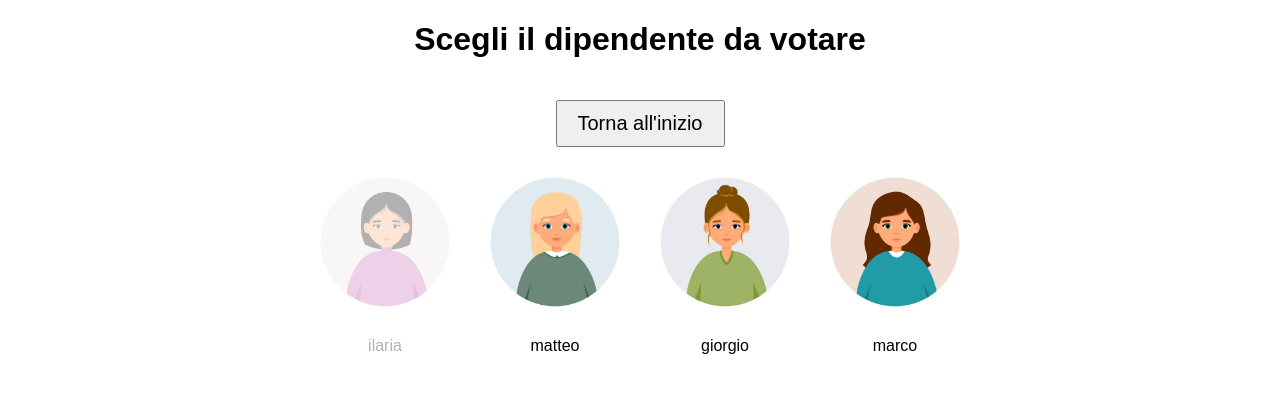
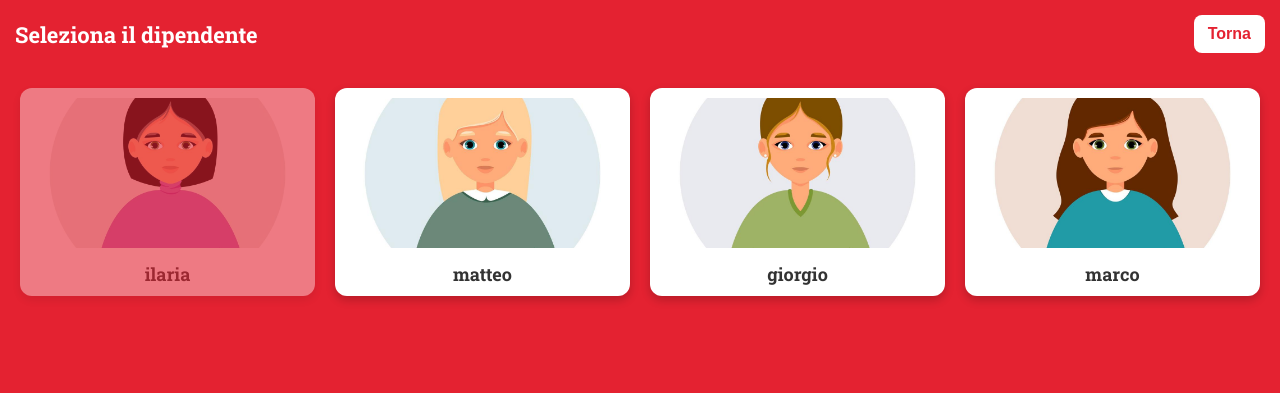
Before and after one commit to conadsciacca/totem_voti, a Flask app: page /dipendenti/0123456789013 in a window 1280 px wide. Shown: the top 393 px of the page. Run offline with Flask 3, Linux system fonts and the light colour scheme; data comes from the database, SQL or seed files in the repository.

Commit message:
Add files via upload

```diff
--- a/templates/dipendenti.html
+++ b/templates/dipendenti.html
@@ -2,51 +2,91 @@
 <html lang="it">
 <head>
 <meta charset="UTF-8">
-<title>Dipendenti</title>
-<link rel="stylesheet" href="{{ url_for('static', filename='style.css') }}">
+<title>Scegli il dipendente</title>
+<meta name="viewport" content="width=device-width, initial-scale=1">
+<link href="https://fonts.googleapis.com/css2?family=Roboto+Slab:wght@400;700&display=swap" rel="stylesheet">
+<style>
+  body {
+    margin: 0;
+    padding: 0;
+    font-family: 'Roboto Slab', serif;
+    background: #e42231;
+    color: white;
+  }
+  header {
+    padding: 15px;
+    display: flex;
+    justify-content: space-between;
+    align-items: center;
+  }
+  header button {
+    background: white;
+    color: #e42231;
+    border: none;
+    padding: 10px 14px;
+    border-radius: 8px;
+    cursor: pointer;
+    font-weight: bold;
+    font-size: 16px;
+  }
+  h1 {
+    font-size: 22px;
+    margin: 0;
+    font-weight: 700;
+  }
+  .grid {
+    display: grid;
+    grid-template-columns: repeat(auto-fit, minmax(150px, 1fr));
+    gap: 20px;
+    padding: 20px;
+  }
+  .card {
+    background: white;
+    color: #333;
+    border-radius: 12px;
+    padding: 10px;
+    box-shadow: 0 4px 10px rgba(0,0,0,0.2);
+    text-align: center;
+    cursor: pointer;
+    transition: transform 0.2s;
+  }
+  .card:hover {
+    transform: scale(1.05);
+  }
+  .card img {
+    width: 100%;
+    height: 150px;
+    object-fit: cover;
+    border-radius: 8px;
+  }
+  .card h3 {
+    margin: 10px 0 0;
+    font-size: 18px;
+    font-weight: 700;
+  }
+  .card.disabled {
+    opacity: 0.4;
+    pointer-events: none;
+  }
+</style>
+<script>
+  let timeout = setTimeout(() => window.location.href = "/", 30000);
+  document.addEventListener("mousemove", () => { clearTimeout(timeout); timeout = setTimeout(() => window.location.href = "/", 30000); });
+  document.addEventListener("keydown", () => { clearTimeout(timeout); timeout = setTimeout(() => window.location.href = "/", 30000); });
+</script>
 </head>
 <body>
-<h1>Scegli il dipendente da votare</h1>
-
-<a href="{{ url_for('index') }}">
-  <button style="margin: 20px; font-size: 20px; padding: 10px 20px;">
-    Torna all'inizio
-  </button>
-</a>
-
-
-<div class="grid">
-{% for id, nome, foto in dipendenti %}
-  {% if id in votati %}
-    <div class="card votato">
-      <img src="{{ url_for('static', filename='foto/' + foto) }}">
-      <p>{{ nome }}</p>
-    </div>
-  {% else %}
-    <a href="{{ url_for('vota', fidelity=fidelity, dipendente_id=id) }}" class="card">
-      <img src="{{ url_for('static', filename='foto/' + foto) }}">
-      <p>{{ nome }}</p>
-    </a>
-  {% endif %}
-{% endfor %}
-</div>
-
-<script>
-let timer;
-
-function resetTimer() {
-  clearTimeout(timer);
-  timer = setTimeout(() => {
-    window.location.href = "{{ url_for('index') }}";
-  }, 30000); // 30 secondi
-}
-
-window.onload = resetTimer;
-document.addEventListener("mousemove", resetTimer);
-document.addEventListener("keydown", resetTimer);
-document.addEventListener("click", resetTimer);
-</script>
-
-
+  <header>
+    <h1>Seleziona il dipendente</h1>
+    <form action="/" method="get"><button type="submit">Torna</button></form>
+  </header>
+  <div class="grid">
+    {% for d in dipendenti %}
+      <div class="card {% if d[0] in votati %}disabled{% endif %}" onclick="window.location.href='/vota/{{ fidelity }}/{{ d[0] }}'">
+        <img src="/static/foto/{{ d[2] }}" alt="{{ d[1] }}">
+        <h3>{{ d[1] }}</h3>
+      </div>
+    {% endfor %}
+  </div>
 </body>
 </html>
```
Also changed, not shown: templates/index.html (+32 -11 lines).
